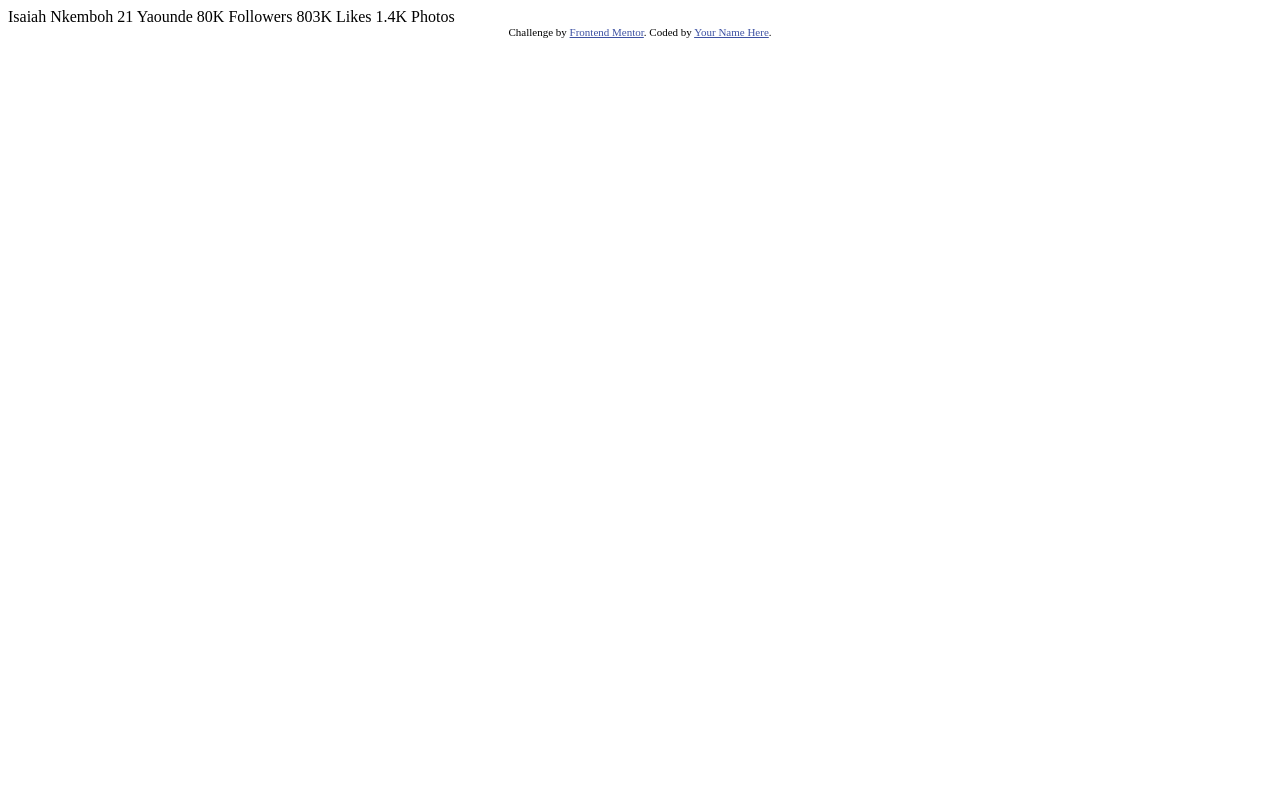
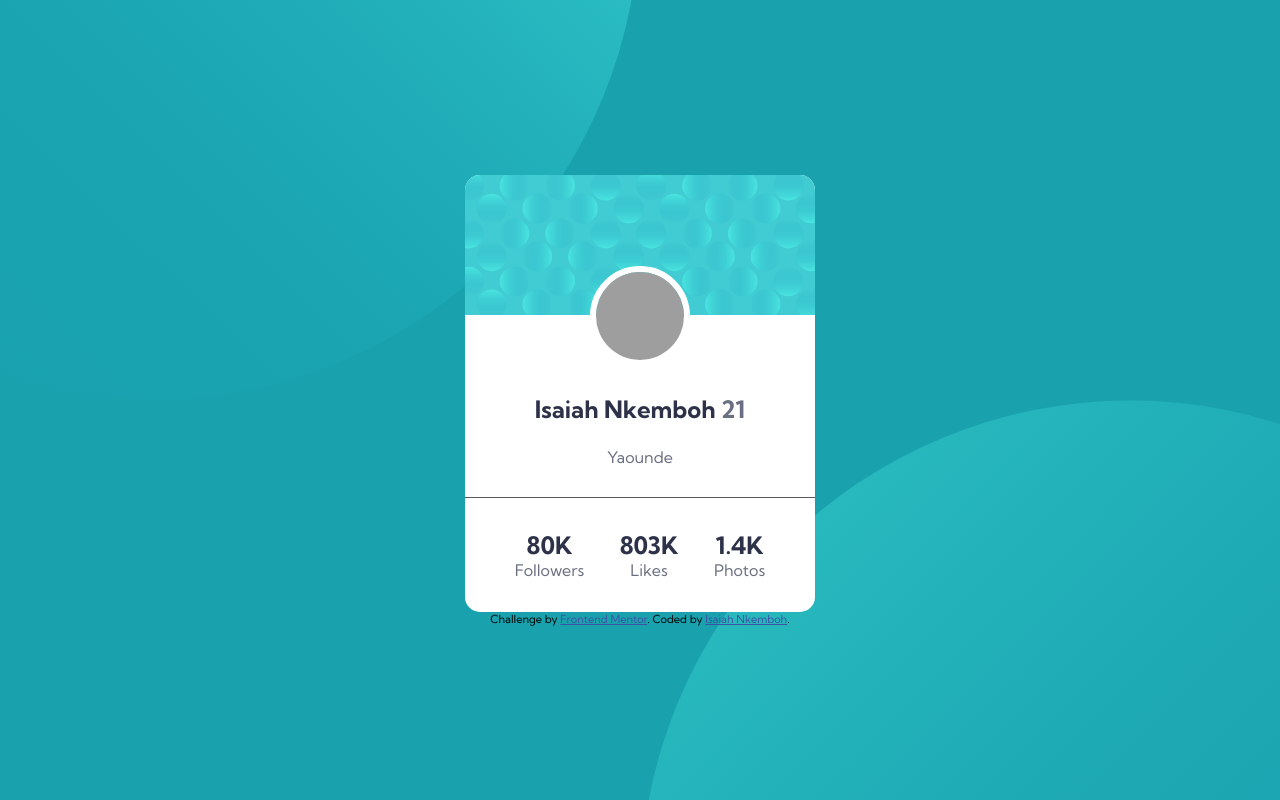
Before and after one commit to Isaiah-0914/profile-card-component-frontend-mentor, a plain HTML site: page index.html in a window 1280 px wide. Drawn offline with Linux system fonts and the light colour scheme; grey boxes are pictures that could not be loaded.

Commit message:
All changes commit

```diff
--- /dev/null
+++ b/_resets.scss
@@ -0,0 +1,5 @@
+* {
+  box-sizing: border-box;
+  padding: 0;
+  margin: 0;
+}
--- /dev/null
+++ b/_variables.scss
@@ -0,0 +1,10 @@
+$primary_dark-cyan: hsl(185, 75%, 39%);
+$primary_Very-dark-desaturated-blue: hsl(229, 23%, 23%);
+$primary_Dark-grayish-blue: hsl(227, 10%, 46%);
+$neutral_dark-grey: hsl(0, 0%, 59%);
+
+$font-weights: (
+  regular: 400,
+  bold: 700,
+);
+$font-family: "Kumbh Sans", sans-serif;
--- a/index.html
+++ b/index.html
@@ -11,27 +11,47 @@
       sizes="32x32"
       href="./images/favicon-32x32.png"
     />
+    <link rel="stylesheet" href="main.css" />
+    <link rel="preconnect" href="https://fonts.googleapis.com" />
+    <link rel="preconnect" href="https://fonts.gstatic.com" crossorigin />
+    <link
+      href="https://fonts.googleapis.com/css2?family=Kumbh+Sans:wght@400;500;700&display=swap"
+      rel="stylesheet"
+    />
 
     <title>Frontend Mentor | Profile card component</title>
-
-    <!-- Feel free to remove these styles or customise in your own stylesheet 👍 -->
-    <style>
-      .attribution {
-        font-size: 11px;
-        text-align: center;
-      }
-      .attribution a {
-        color: hsl(228, 45%, 44%);
-      }
-    </style>
   </head>
   <body>
-    Isaiah Nkemboh 21 Yaounde 80K Followers 803K Likes 1.4K Photos
-    <div class="attribution">
-      Challenge by
-      <a href="https://www.frontendmentor.io?ref=challenge" target="_blank"
-        >Frontend Mentor</a
-      >. Coded by <a href="#">Your Name Here</a>.
+    <div class="container">
+      <div class="everything">
+        <img src="./images/bg-pattern-card.svg" alt="" />
+        <div class="profile">
+          <img src="./profile_pic.jpg" alt="profile picture" />
+          <h2 class="name">Isaiah Nkemboh <span>21</span></h2>
+          <p>Yaounde</p>
+        </div>
+        <div class="end">
+          <div>
+            <h2>80K</h2>
+            <p>Followers</p>
+          </div>
+          <div>
+            <h2>803K</h2>
+            <p>Likes</p>
+          </div>
+          <div>
+            <h2>1.4K</h2>
+            <p>Photos</p>
+          </div>
+        </div>
+      </div>
+      <div class="attribution">
+        Challenge by
+        <a href="https://www.frontendmentor.io?ref=challenge" target="_blank"
+          >Frontend Mentor</a
+        >. Coded by
+        <a href="https://twitter.com/IsaiahNkemboh">Isaiah Nkemboh</a>.
+      </div>
     </div>
   </body>
 </html>
--- /dev/null
+++ b/main.scss
@@ -0,0 +1,82 @@
+@import "./resets";
+@import "./variables";
+
+.attribution {
+  font-size: 11px;
+  text-align: center;
+}
+.attribution a {
+  color: hsl(228, 45%, 44%);
+}
+
+body {
+  display: flex;
+  align-items: center;
+  min-width: 375px;
+  max-height: 100vh;
+  background-image: url(images/bg-pattern-top.svg),
+    url(images/bg-pattern-bottom.svg);
+  background-repeat: no-repeat, no-repeat;
+  background-position: right 50vw bottom 50vh, left 50vw top 50vh;
+
+  background-color: $primary_dark-cyan;
+  font-family: $font-family;
+  font-size: 14px;
+  min-height: 100vh;
+}
+
+.container {
+  align-items: center;
+  margin: 0 auto;
+  text-align: center;
+}
+
+.everything {
+  background-color: white;
+  border-radius: 15px;
+  overflow: hidden;
+
+  img {
+    position: inherit;
+  }
+
+  .profile {
+    img {
+      width: 100px;
+      height: 100px;
+      border: 6px solid white;
+      border-radius: 50%;
+      margin-top: -53px;
+    }
+    line-height: 3rem;
+    h2.name {
+      color: $primary_Very-dark-desaturated-blue;
+      font-size: 1.5rem;
+      span {
+        color: $primary_Dark-grayish-blue;
+        font-size: 1.5rem;
+      }
+    }
+    p {
+      color: $primary_Dark-grayish-blue;
+      font-size: 1rem;
+    }
+  }
+}
+
+.end {
+  display: flex;
+  justify-content: space-around;
+  font-size: 1rem;
+  padding: 2rem;
+  border-top: 1px solid opacity($color: hsl(240, 2%, 36%), $amount: 0);
+
+  margin-top: 1rem;
+
+  h2 {
+    color: $primary_Very-dark-desaturated-blue;
+  }
+  p {
+    color: $primary_Dark-grayish-blue;
+  }
+}
```
Also changed, not shown: Screenshot card.jpg (added), main.css (added), 3 other files.
